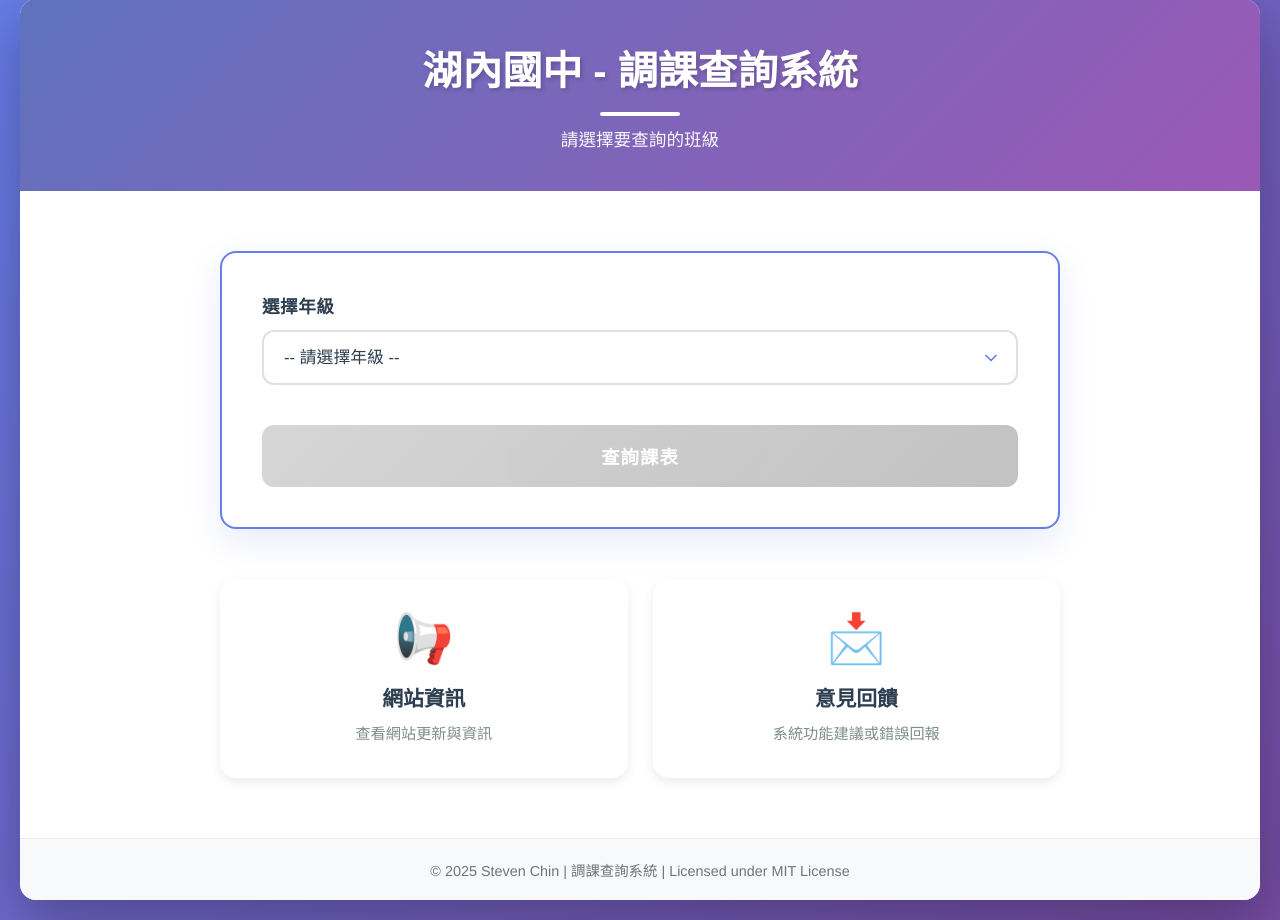
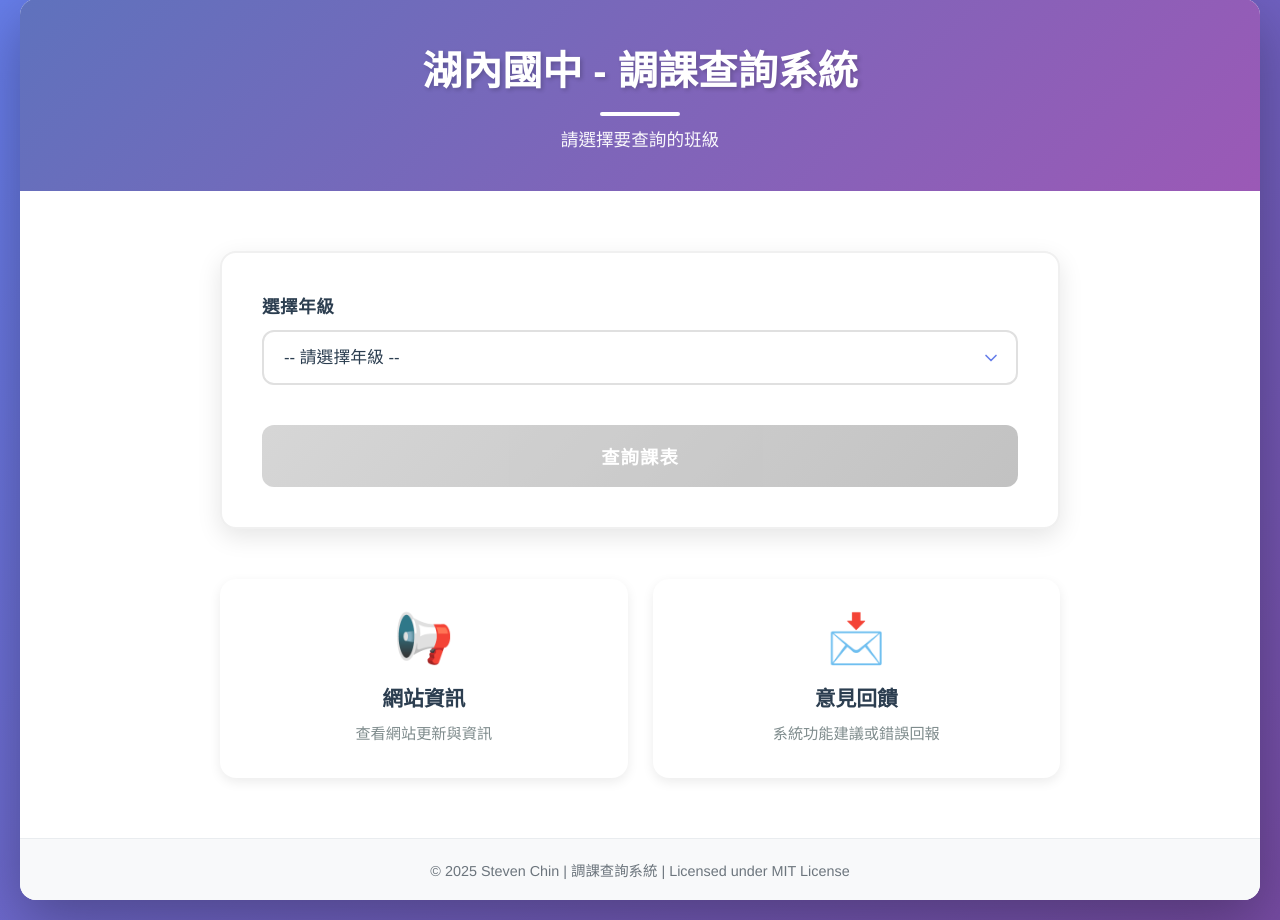
Before and after one commit to StevenChinMaho/schedule-system, a PHP site: page / in a window 1280 px wide, with the pointer over the restyled element. Shown: the part 21-941 px from the top of the page. Run offline with PHP 8.4, Linux system fonts and the light colour scheme.

Commit message:
feat: remove hover border effect from selection-card

```diff
--- a/css/index-style.css
+++ b/css/index-style.css
@@ -7,11 +7,6 @@
     margin-bottom: 50px;
     border: 2px solid #f0f0f0;
     transition: all 0.3s ease;
-}
-
-.selection-card:hover {
-    box-shadow: 0 12px 32px rgba(102, 126, 234, 0.15);
-    border-color: #667eea;
 }
 
 /* 表單群組 */
```
